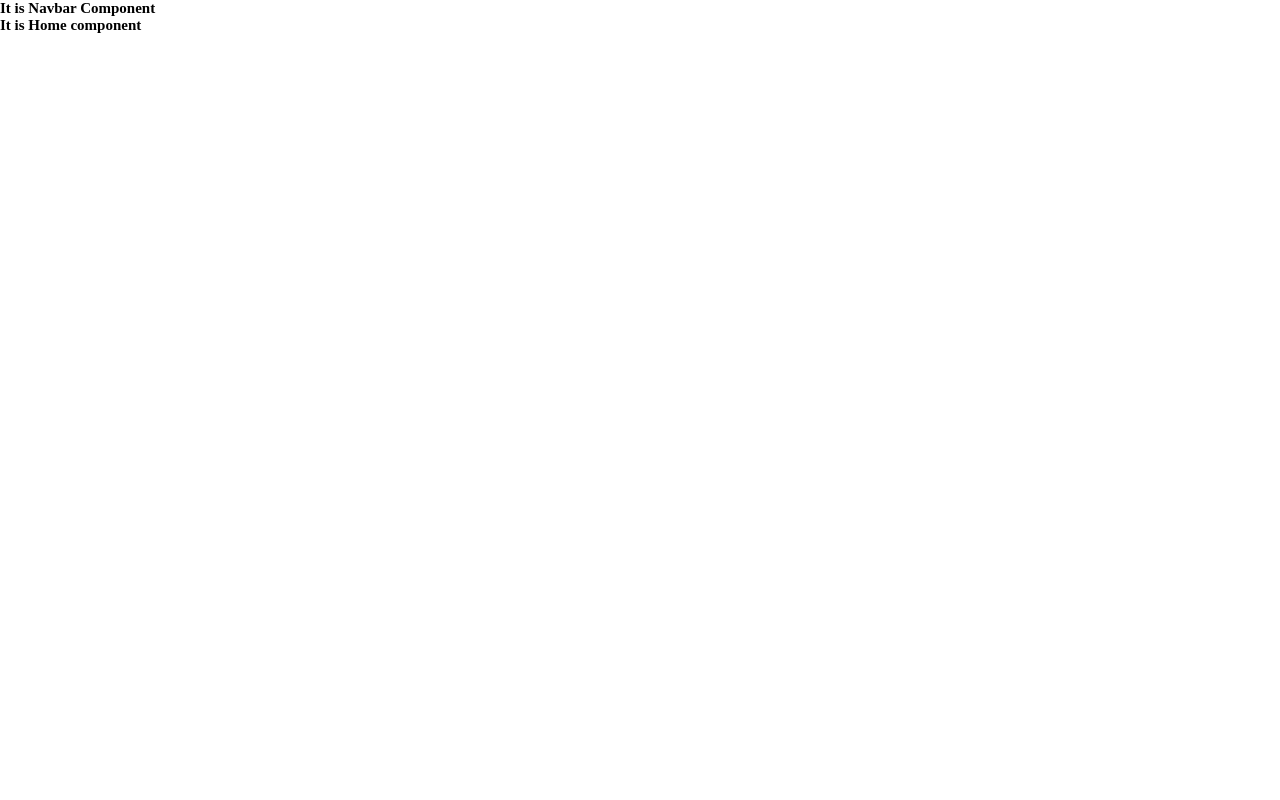
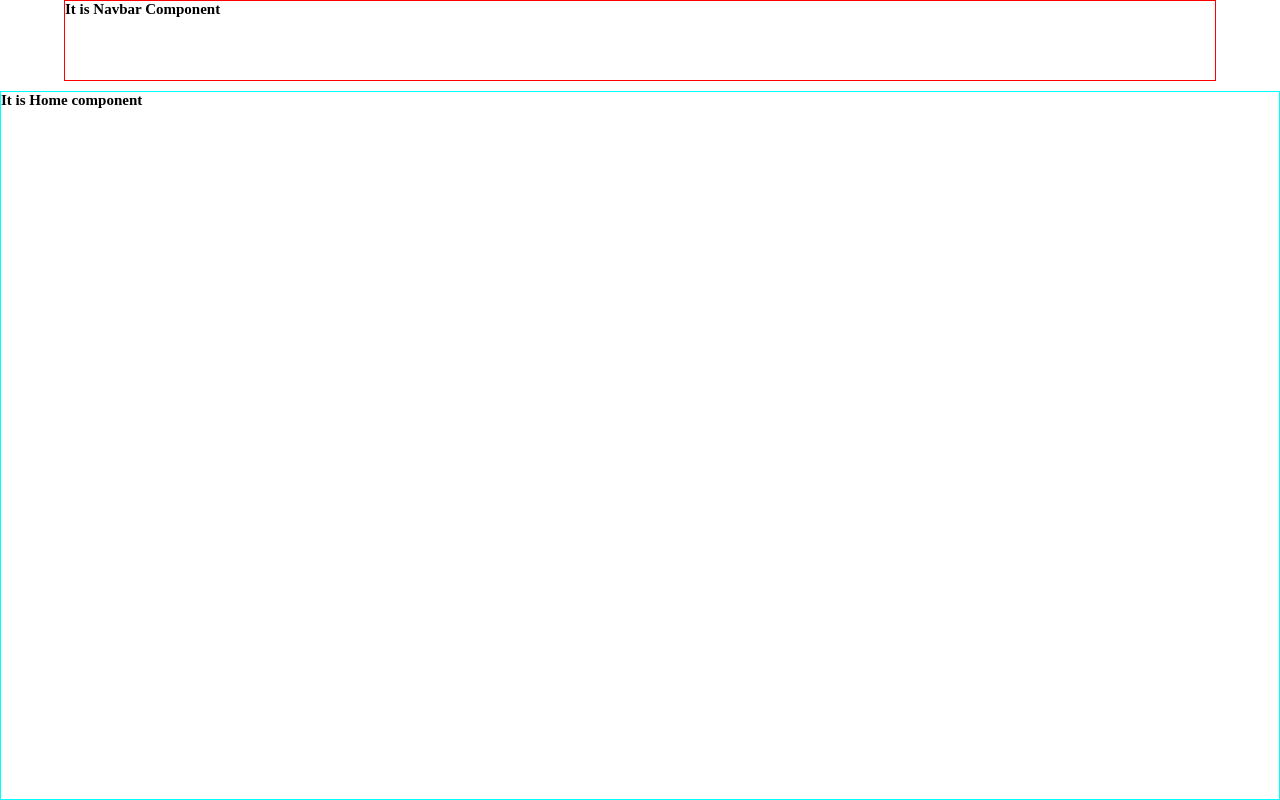
Before and after one commit to Deepak-1373/insta-2.0, a React (Create React App) app: page / in a window 1280 px wide. Built offline with nearby package versions, Linux system fonts and the light colour scheme.

Commit message:
style: add layout for application

```diff
--- a/src/components/home/Home.css
+++ b/src/components/home/Home.css
@@ -0,0 +1,6 @@
+.home {
+  width: 100%;
+  flex: 9;
+  margin-top: 1rem;
+  border: 1px solid aqua;
+}
--- a/src/components/home/Home.jsx
+++ b/src/components/home/Home.jsx
@@ -1,3 +1,5 @@
+import "./Home.css";
+
 export const Home = () => {
   return (
     <div className="home">
--- a/src/components/navbar/Navbar.css
+++ b/src/components/navbar/Navbar.css
@@ -0,0 +1,6 @@
+.navbar {
+  width: 90%;
+  flex: 1;
+  margin: auto;
+  border: 1px solid red;
+}
--- a/src/components/navbar/Navbar.jsx
+++ b/src/components/navbar/Navbar.jsx
@@ -1,3 +1,5 @@
+import "./Navbar.css";
+
 export const Navbar = () => {
   return (
     <div className="navbar">
--- a/src/styles.css
+++ b/src/styles.css
@@ -7,3 +7,11 @@
 html {
   font-size: 62.5%;
 }
+
+.app {
+  width: 100vw;
+  height: 100vh;
+  display: flex;
+  flex-direction: column;
+  flex-wrap: wrap;
+}
```
